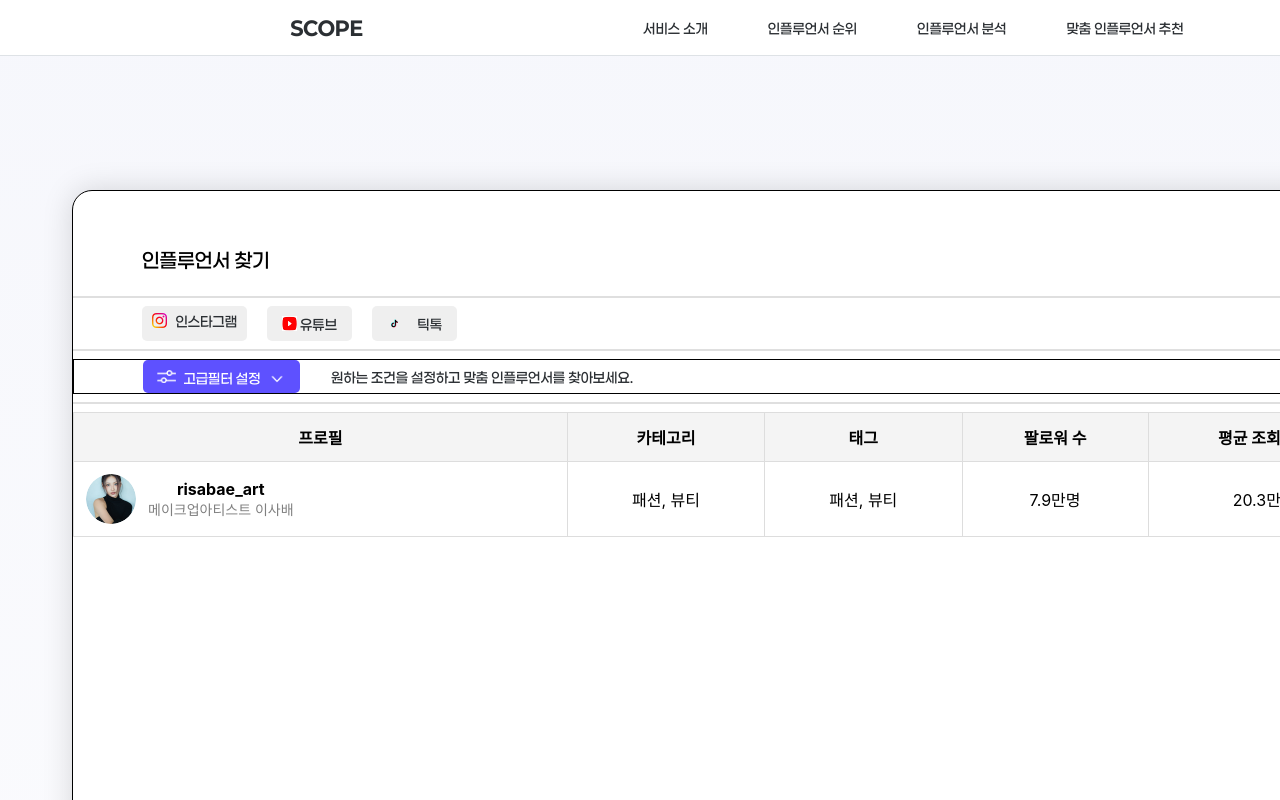
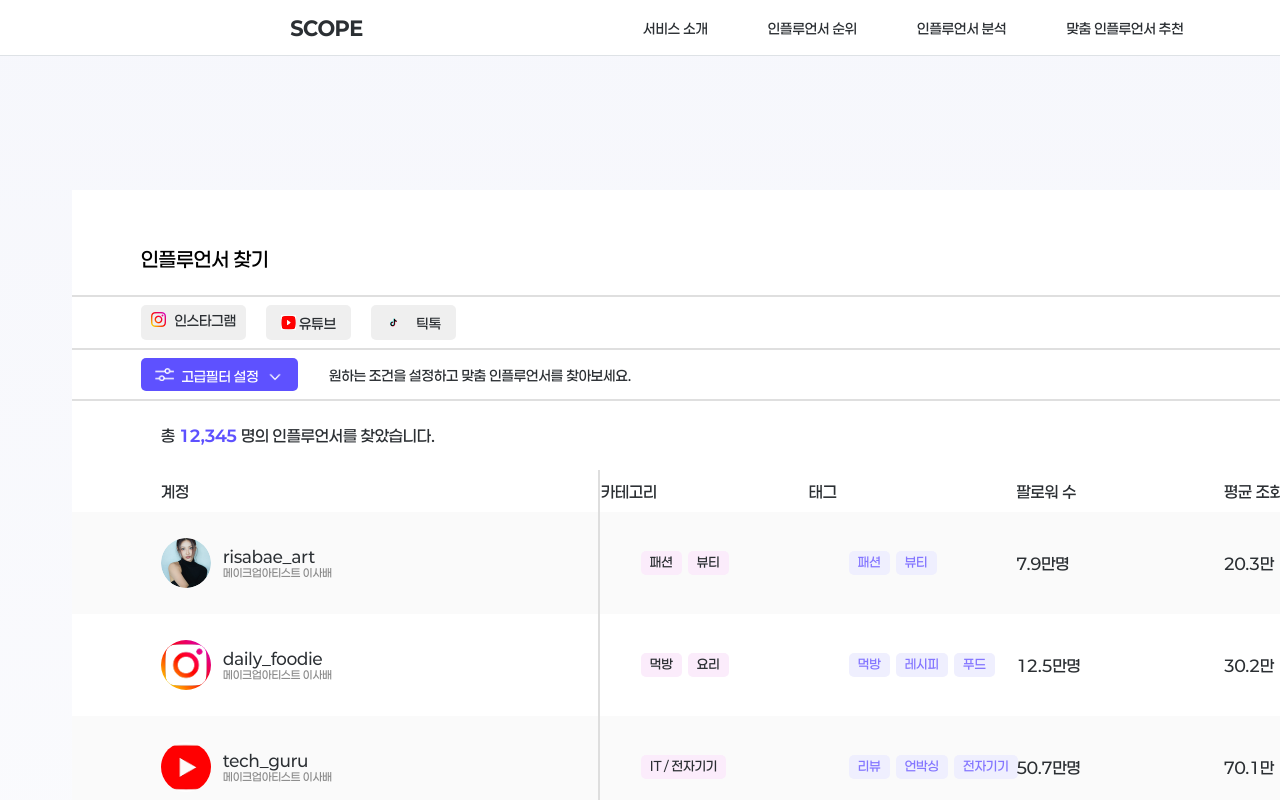
Before and after one commit to HSU-SCOPE-capstone2025/frontend, a React (Create React App) app in the folder scope-fe-capstone/: page /Analysis in a window 1280 px wide. Shown: the top 800 px of the page. Built offline with nearby package versions, Linux system fonts and the light colour scheme.

Commit message:
분석 리스트 수정

```diff
--- a/scope-fe-capstone/src/Analysis/components/Analysis.jsx
+++ b/scope-fe-capstone/src/Analysis/components/Analysis.jsx
@@ -12,7 +12,8 @@ import under_arrow from "../../assets/images/under_arrow.png";
 // 프로필 이미지 import
 import risabaeProfile from "../../assets/images/risabae_profile.png";
 
-
+//총 인플루언서 수
+const totalNumber_influencer=12345;
 // 필터 옵션 리스트
 const categories = [
   "일상 / Vlog", "패션", "뷰티", "먹방", "엔터테인먼트", "IT / 전자기기",
@@ -40,11 +41,11 @@ const Analysis = () => {
     };
 
 
-   // 인플루언서 리스트 데이터
+    //인플루언서 리스트 데이터
     const [influencers, setInfluencers] = useState([
         {
           id: 1,
-      profileImage: risabaeProfile, // import한 이미지 사용
+          profileImage: risabaeProfile,
           name: "risabae_art",
           category: ["패션", "뷰티"],
           tags: ["패션", "뷰티"],
@@ -53,8 +54,52 @@ const Analysis = () => {
           avgLikes: "15.6만",
           avgComments: "10.1만",
         },
+        {
+          id: 2,
+          profileImage: instagramLogo, // 더미 이미지
+          name: "daily_foodie",
+          category: ["먹방", "요리"],
+          tags: ["먹방", "레시피", "푸드"],
+          followers: "12.5만명",
+          avgViews: "30.2만",
+          avgLikes: "18.9만",
+          avgComments: "9.5만",
+        },
+        {
+          id: 3,
+          profileImage: youtubeLogo, // 더미 이미지
+          name: "tech_guru",
+          category: ["IT / 전자기기"],
+          tags: ["리뷰", "언박싱", "전자기기"],
+          followers: "50.7만명",
+          avgViews: "70.1만",
+          avgLikes: "35.8만",
+          avgComments: "22.1만",
+        },
+        {
+          id: 4,
+          profileImage: tiktokLogo, // 더미 이미지
+          name: "travel_explorer",
+          category: ["여행"],
+          tags: ["여행", "브이로그", "트립"],
+          followers: "27.4만명",
+          avgViews: "45.6만",
+          avgLikes: "25.3만",
+          avgComments: "12.7만",
+        },
+        {
+          id: 5,
+          profileImage: instagramLogo, // 더미 이미지
+          name: "fitness_king",
+          category: ["스포츠"],
+          tags: ["헬스", "운동", "다이어트"],
+          followers: "35.9만명",
+          avgViews: "55.2만",
+          avgLikes: "29.8만",
+          avgComments: "14.3만",
+        },
+      ]);
 
-  ]);
 
     // 카테고리 필터 선택 (다중 선택)
     const toggleCategory = (category) => {
@@ -126,6 +171,9 @@ const Analysis = () => {
                 </div>
             </div>
             <hr/>
+            <div className="total-influencer-container">
+                 총 <span className="total-number">{totalNumber_influencer.toLocaleString()}</span> 명의 인플루언서를 찾았습니다.
+            </div>
 
             {/* 고급 필터 창 */}
             {isFilterOpen && (
@@ -226,7 +274,7 @@ const Analysis = () => {
                 <table className="influencer-table">
                     <thead>
                         <tr>
-                            <th>프로필</th>
+                            <th>계정</th>
                             <th>카테고리</th>
                             <th>태그</th>
                             <th>팔로워 수</th>
@@ -240,6 +288,7 @@ const Analysis = () => {
 <tbody>
   {influencers.map((influencer) => (
     <tr key={influencer.id}>
+
       <td>
         <div className="account-info-container">
           <img
@@ -253,8 +302,24 @@ const Analysis = () => {
           </div>
         </div>
       </td>
-      <td>{influencer.category.join(", ")}</td>
-      <td>{influencer.tags.join(", ")}</td>
+      <td>
+  <div className="category-container">
+    {influencer.category.map((cat, index) => (
+      <span key={index} className="category-box">{cat}</span>
+    ))}
+  </div>
+</td>
+
+<td>
+  <div className="tag-container">
+    {influencer.tags.map((tag, index) => (
+      <span key={index} className="tag-box">{tag}</span>
+    ))}
+  </div>
+</td>
+
+
+
       <td>{influencer.followers}</td>
       <td>{influencer.avgViews}</td>
       <td>{influencer.avgLikes}</td>
--- a/scope-fe-capstone/src/Analysis/css/analysis.css
+++ b/scope-fe-capstone/src/Analysis/css/analysis.css
@@ -17,17 +17,17 @@
     max-height: 2284px;
     margin-left: 72px;
     margin-top: 134px;
-    border: 1px solid black;
-    border-radius: 20px;
-    background: #FFF;
-    box-shadow: 0px 0px 30px 0px rgba(0, 0, 0, 0.15);
+    background-color: #ffffff;
+
 }
-.title-container {
+    .title-container {
     display: flex;
     justify-content: flex-start; /* 왼쪽 정렬 */
     margin-top:57px;
     margin-left:69px;
     margin-bottom: 24px;
+    padding-top:57px;
+    background-color: #ffffff;
 }
 
 
@@ -108,13 +108,12 @@ hr{
 .advanced-filter-settings-container {
     display: flex;
     justify-content: flex-start; /* 왼쪽 정렬 */
-    border: 1px solid black;
 }
 
 .advanced-filter-settings-contents{
     display: flex;
     justify-content: space-around;
-    padding-bottom: 5px;
+    padding-bottom: 7px;
 }
 
 .advanced-filter-content{
@@ -150,6 +149,7 @@ hr{
     margin-left: 69px;
 
 
+
 }
 
 .filter-icon{
@@ -181,17 +181,7 @@ hr{
 
 }
 
-/* 필터 전체 컨테이너 */
-.tag-container {
-    display: flex;
-    flex-direction: column; /* 전체적으로 세로 정렬 */
-    gap: 20px;
-    padding: 15px;
-    border: 1px solid #ddd;
-    background-color: #f9f9f9;
-    border-radius: 10px;
-    margin-top: 10px;
-}
+
 
 .category-title{
     display: flex;
@@ -396,9 +386,31 @@ line-height: normal;
 }
 
 /* 총 인플루언서 수 */
-.total-number-container {
+.total-influencer-container {
     display: flex;
     justify-content: flex-start; /* 왼쪽 정렬 */
+    color: #2B2F33;
+    font-feature-settings: 'liga' off, 'clig' off;
+    font-family: Paperlogy;
+    font-size: 16px;
+    font-style: normal;
+    font-weight: 500;
+    line-height: normal;
+    margin-top: 25px;
+    margin-bottom: 25px;
+    margin-left: 89px;
+}
+
+.total-number{
+    color: #5E51FF;
+    font-feature-settings: 'liga' off, 'clig' off;
+    font-family: Paperlogy;
+    font-size: 16px;
+    font-style: normal;
+    font-weight: 700;
+    line-height: normal;
+    margin-left: 4px;
+    margin-right: 4px;
 }
 
 /* 인플루언서 리스트 테이블 */
@@ -409,10 +421,9 @@ line-height: normal;
 .influencer-table {
     width: 1775px;
     border-collapse: collapse;
-    border: 1px solid #ddd;
 }
 
-.influencer-table th,
+/* .influencer-table th,
 .influencer-table td {
     border: 1px solid #ddd;
     padding: 12px;
@@ -422,10 +433,160 @@ line-height: normal;
 .influencer-table th {
     background-color: #f4f4f4;
     font-weight: bold;
+} */
+
+
+
+/* 테이블 헤더와 각 열의 너비 지정 */
+.influencer-table th:nth-child(1),
+.influencer-table td:nth-child(1) {
+    width: 320px; /* 계정 */
+    height: 40px;
+    color: #2B2F33;
+    font-family: Paperlogy;
+    font-size: 16px;
+    font-style: normal;
+    font-weight: 500;
+    line-height: normal;
+    border-right: 2px solid #DEDEDE;
+    text-align: start;
+padding-left: 89px;
 }
 
-.influencer-table tr:hover {
-    background-color: #f1f1f1;
+/* 카테고리와 태그를 감싸는 컨테이너 */
+.category-container, .tag-container {
+    display: flex;
+    gap: 6px; /* 박스 사이 간격 */
+    justify-content: start; /* 왼쪽 정렬 */
+    padding-left: 40px; /* 원래 있던 패딩 유지 */
+    flex-direction: row;
+
+
+}
+
+/* 개별 카테고리 박스 스타일*/
+.category-box{
+    padding: auto;
+    height: 18px;
+    flex-shrink: 0;
+    border-radius: 5px;
+    background-color: #FBECFB;
+    color: #2B2F33;
+    text-align: center;
+    font-family: Paperlogy;
+    font-size: 13px;
+    font-style: normal;
+    font-weight: 500;
+    line-height: normal;
+    padding: 3px 9px 3px 9px; /* 상, 우 , 하, 좌 */
+
+    justify-content: center;
+}
+/* 개별 태그 박스 스타일 */
+.tag-box {
+    padding: auto;
+    height: 18px;
+    flex-shrink: 0;
+    border-radius: 5px;
+    background-color: #EFEFFE;
+    color: #8476FF;
+    text-align: center;
+    font-family: Paperlogy;
+    font-size: 13px;
+    font-style: normal;
+    font-weight: 500;
+    line-height: normal;
+    padding: 3px 9px 3px 9px; /* 상, 우 , 하, 좌 */
+
+    justify-content: center;
+}
+
+.influencer-table th:nth-child(2),
+.influencer-table td:nth-child(2) {
+    width: 160px; /* 카테고리 */
+    color: #2B2F33;
+    font-family: Paperlogy;
+    font-size: 16px;
+    font-style: normal;
+    font-weight: 500;
+    line-height: normal;
+    text-align: start;
+}
+
+.influencer-table th:nth-child(3),
+.influencer-table td:nth-child(3) {
+    width: 160px; /* 태그 */
+    color: #2B2F33;
+    font-family: Paperlogy;
+    font-size: 16px;
+    font-style: normal;
+    font-weight: 500;
+    line-height: normal;
+    text-align: start;
+
+}
+
+
+.influencer-table th:nth-child(4),
+.influencer-table td:nth-child(4) {
+    width: 160px; /* 팔로워 수 */
+    color: #2B2F33;
+    font-family: Paperlogy;
+    font-size: 16px;
+    font-style: normal;
+    font-weight: 500;
+    line-height: normal;
+    text-align: start;
+
+}
+
+.influencer-table th:nth-child(5),
+.influencer-table td:nth-child(5) {
+    width: 160px; /* 평균 조회수 */
+    color: #2B2F33;
+    font-family: Paperlogy;
+    font-size: 16px;
+    font-style: normal;
+    font-weight: 500;
+    line-height: normal;
+    text-align: start;
+
+}
+
+.influencer-table th:nth-child(6),
+.influencer-table td:nth-child(6) {
+    width: 160px; /* 평균 좋아요 수 */
+    color: #2B2F33;
+    font-family: Paperlogy;
+    font-size: 16px;
+    font-style: normal;
+    font-weight: 500;
+    line-height: normal;
+    text-align: start;
+
+}
+
+.influencer-table th:nth-child(7),
+.influencer-table td:nth-child(7) {
+    width: 160px; /* 평균 댓글 수 */
+    color: #2B2F33;
+    font-family: Paperlogy;
+    font-size: 16px;
+    font-style: normal;
+    font-weight: 500;
+    line-height: normal;
+    text-align: start;
+
+}
+
+/* 홀수 번째 행 (회색 배경) */
+.influencer-table tbody tr:nth-child(odd) {
+    background-color: #FAFAFA; /* 연한 회색 */
+}
+
+/* 짝수 번째 행 (흰색 배경) */
+.influencer-table tbody tr:nth-child(even) {
+    background-color: #FFF;; /* 흰색 */
 }
 
 /* 프로필 스타일 */
@@ -440,21 +601,34 @@ line-height: normal;
 .account-info-container {
     display: flex;
     align-items: center;
+    gap: 12px;
+    height: 100px;
 
-    gap: 12px;
 }
 
 .account-details {
     display: flex;
     flex-direction: column;
+    text-align: left;
+
 }
 
 .account-name {
-    font-weight: bold;
+    color: #2B2F33;
+    font-feature-settings: 'liga' off, 'clig' off;
+    font-family: Paperlogy;
     font-size: 16px;
+    font-style: normal;
+    font-weight: 500;
+    line-height: normal;
 }
 
 .account-description {
-    color: gray;
-    font-size: 14px;
+    color: #8B8B8B;
+    font-feature-settings: 'liga' off, 'clig' off;
+    font-family: Paperlogy;
+    font-size: 11px;
+    font-style: normal;
+    font-weight: 500;
+    line-height: normal;
 }
```
Lines whose indentation alone changed are shown as unchanged.
